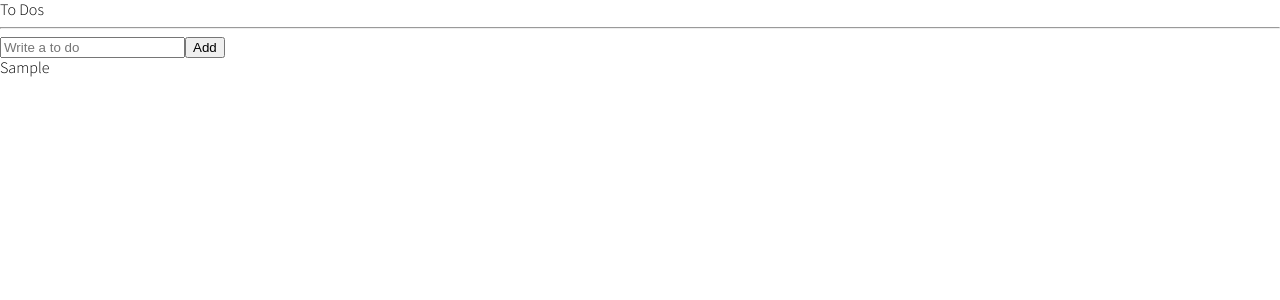
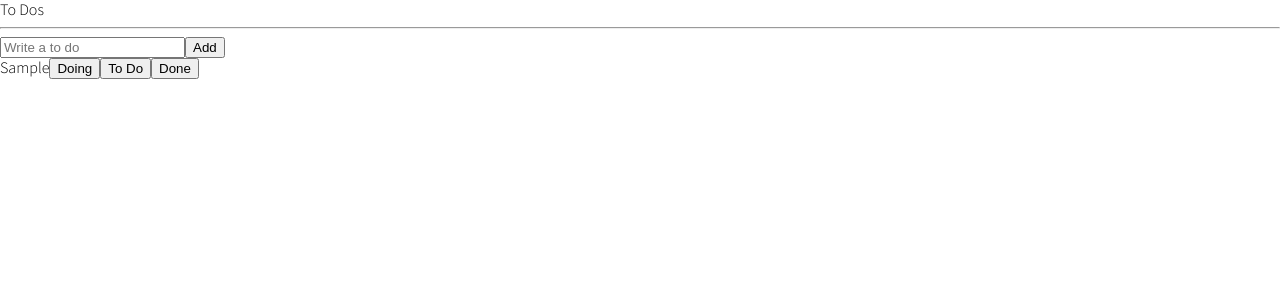
Before and after one commit to insidelamp/nomad_reactM, a React (Create React App) app in the folder nomad_reactmaster/: page / in a window 1280 px wide. Both pictures are taken after typing "Sample" into the empty fields and a click on the button "Add". Shown: the top 300 px of the page. Built offline with nearby package versions, Linux system fonts and the light colour scheme.

Commit message:
컴포넌트 나누기

```diff
--- a/nomad_reactmaster/src/atoms.ts
+++ b/nomad_reactmaster/src/atoms.ts
@@ -1 +1,12 @@
 import { atom } from "recoil";
+
+export interface IToDo {
+  text: string;
+  id: number;
+  category: "TO_DO" | "DOING" | "DONE";
+}
+
+export const toDoState = atom<IToDo[]>({
+  key: "toDo",
+  default: [],
+});
--- /dev/null
+++ b/nomad_reactmaster/src/commponents/CreateToDo.tsx
@@ -0,0 +1,30 @@
+import { useForm } from "react-hook-form";
+import { useSetRecoilState } from "recoil";
+import { toDoState } from "../atoms";
+
+interface IForm {
+  toDo: string;
+}
+
+function CreateToDo() {
+  const setToDos = useSetRecoilState(toDoState);
+  const { register, handleSubmit, setValue } = useForm<IForm>();
+  const handleVaild = ({ toDo }: IForm) => {
+    setToDos((oldToDos) => [
+      { text: toDo, id: Date.now(), category: "TO_DO" },
+      ...oldToDos,
+    ]);
+    setValue("toDo", "");
+  };
+  return (
+    <form onSubmit={handleSubmit(handleVaild)}>
+      <input
+        {...register("toDo", { required: "Please write a To Do" })}
+        placeholder="Write a to do"
+      />
+      <button>Add</button>
+    </form>
+  );
+}
+
+export default CreateToDo;
--- /dev/null
+++ b/nomad_reactmaster/src/commponents/ToDo.tsx
@@ -0,0 +1,14 @@
+import { IToDo } from "../atoms";
+
+function ToDo({ text }: IToDo) {
+  return (
+    <li>
+      <span>{text}</span>
+      <button>Doing</button>
+      <button>To Do</button>
+      <button>Done</button>
+    </li>
+  );
+}
+
+export default ToDo;
--- a/nomad_reactmaster/src/commponents/ToDoList.tsx
+++ b/nomad_reactmaster/src/commponents/ToDoList.tsx
@@ -1,44 +1,19 @@
-import { useForm } from "react-hook-form";
-import { atom, useRecoilState } from "recoil";
-
-interface IForm {
-  toDo: string;
-}
-interface IToDo {
-  text: string;
-  id: number;
-  category: "TO_DO" | "DOING" | "DONE";
-}
-const toDoState = atom<IToDo[]>({
-  key: "toDo",
-  default: [],
-});
+import { useRecoilValue } from "recoil";
+import { toDoState } from "../atoms";
+import CreateToDo from "./CreateToDo";
+import ToDo from "./ToDo";
 
 function ToDoList() {
-  const [toDos, setToDos] = useRecoilState(toDoState);
-  const { register, handleSubmit, setValue } = useForm<IForm>();
-  const handleValid = ({ toDo }: IForm) => {
-    setToDos((oldToDos) => [
-      { text: toDo, id: Date.now(), category: "TO_DO" },
-      ...oldToDos,
-    ]);
-    setValue("toDo", "");
-  };
+  const toDos = useRecoilValue(toDoState);
 
   return (
     <div>
       <h1>To Dos</h1>
       <hr />
-      <form onSubmit={handleSubmit(handleValid)}>
-        <input
-          {...register("toDo", { required: "Please write a TO Do" })}
-          placeholder="Write a to do"
-        />
-        <button>Add</button>
-      </form>
+      <CreateToDo />
       <ul>
         {toDos.map((toDo) => (
-          <li key={toDo.id}>{toDo.text}</li>
+          <ToDo key={toDo.id} {...toDo} />
         ))}
       </ul>
     </div>
```
